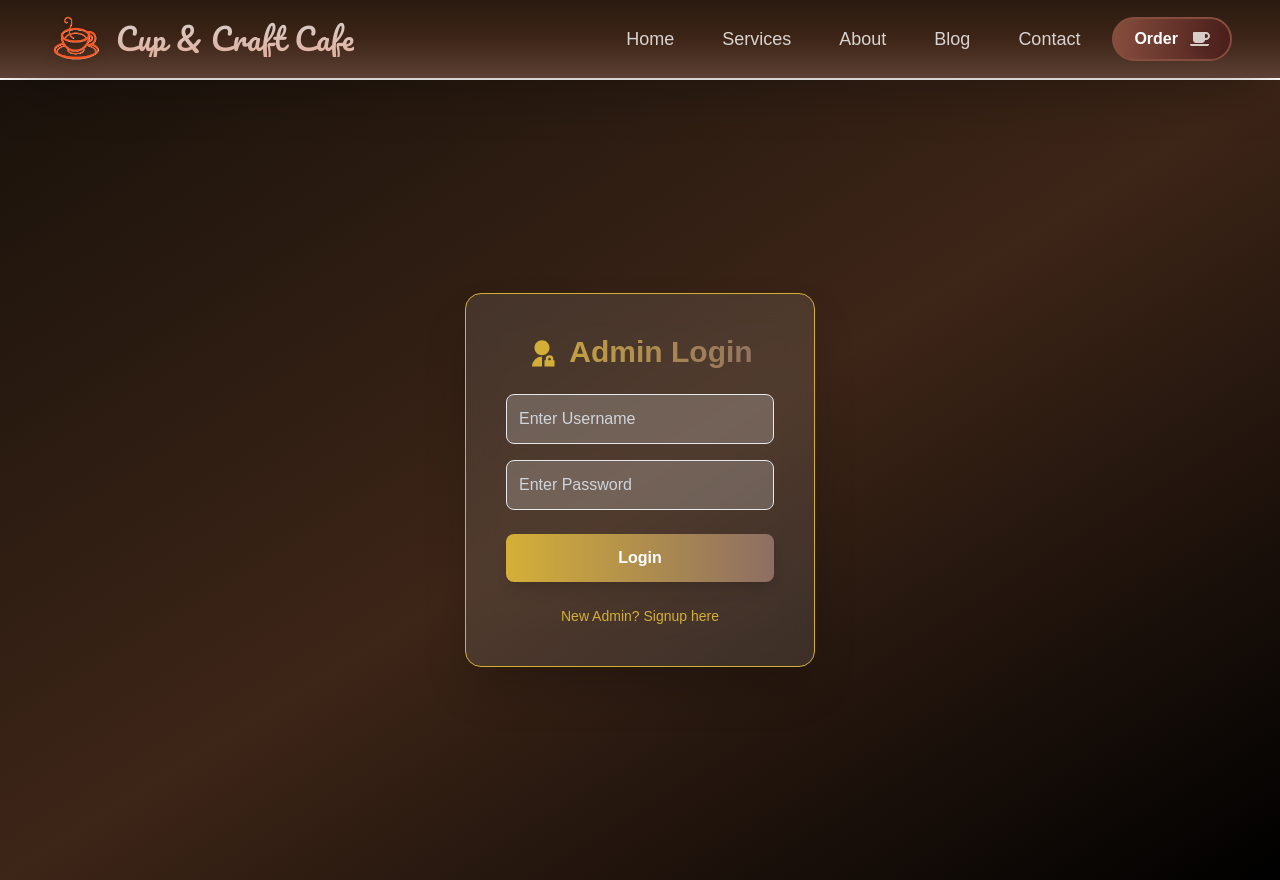
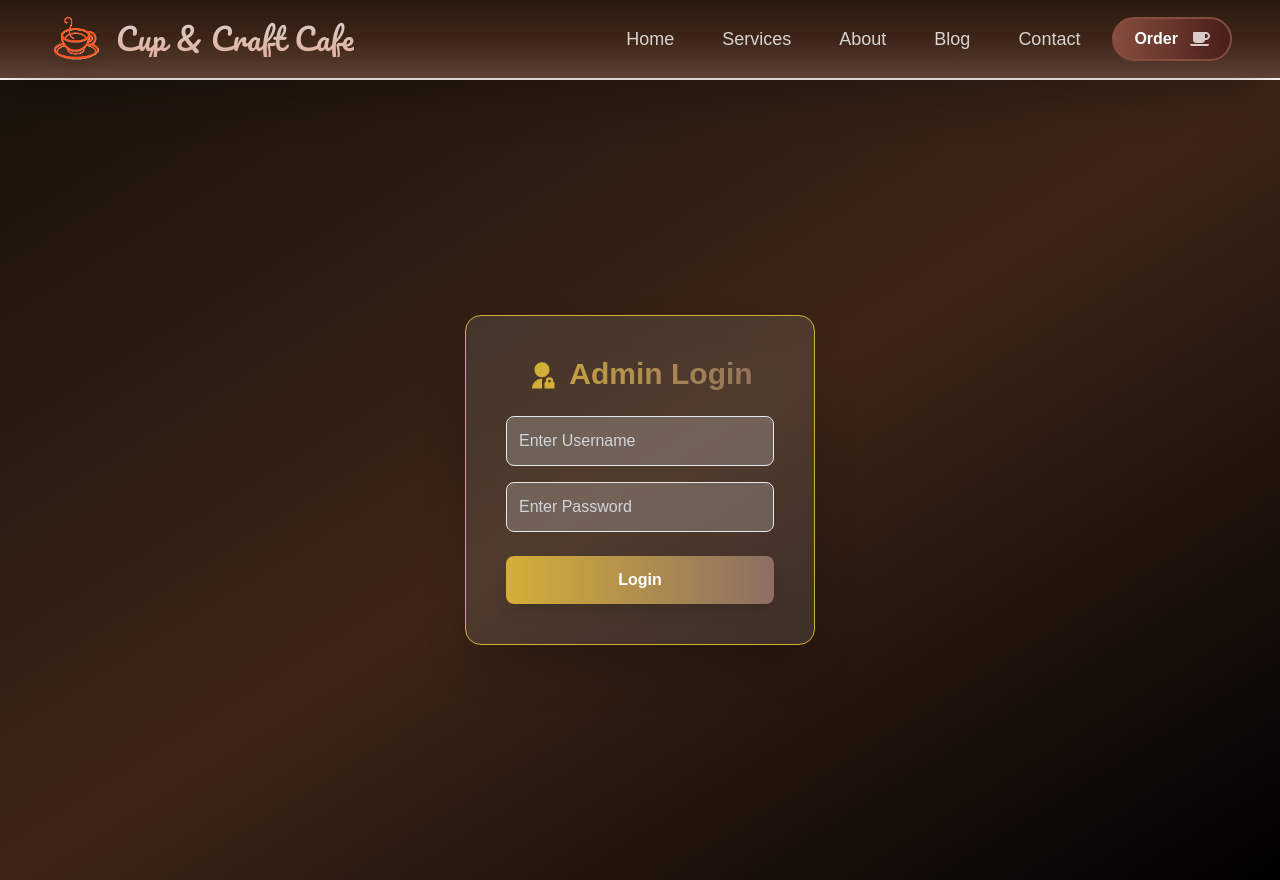
Before and after one commit to QuickCode2/Cup---Craft-front, a React (Vite) app: page /admin in a window 1280 px wide. Built offline with nearby package versions, Linux system fonts and the light colour scheme.

Commit message:
Update AdminAuth.jsx

```diff
--- a/src/components/AdminPanel/AdminAuth.jsx
+++ b/src/components/AdminPanel/AdminAuth.jsx
@@ -4,14 +4,15 @@ import { motion } from "framer-motion";
 import { RiAdminFill } from "react-icons/ri";
 import toast, { Toaster } from "react-hot-toast";
 
+const ADMIN_USERNAME = "nitesh";
+const ADMIN_PASSWORD = "nitesh123";
 
 const AdminAuth = ({ onAuth }) => {
   const [username, setUsername] = useState("");
   const [password, setPassword] = useState("");
-  const [isLogin, setIsLogin] = useState(true);
   const [loading, setLoading] = useState(false);
 
-  const handleSubmit = async (e) => {
+  const handleSubmit = (e) => {
     e.preventDefault();
 
     if (!username || !password) {
@@ -21,119 +22,75 @@ const AdminAuth = ({ onAuth }) => {
 
     setLoading(true);
 
-    try {
-      const endpoint = isLogin ? "login" : "signup";
+    setTimeout(() => {
+      //
+      if (
+        username === ADMIN_USERNAME &&
+        password === ADMIN_PASSWORD
+      ) {
+        //
+        localStorage.setItem("adminToken", "secure-admin-token");
 
-      const res = await fetch(`http://localhost:5000/api/admin/${endpoint}`, {
-        method: "POST",
-        headers: {
-          "Content-Type": "application/json",
-        },
-        body: JSON.stringify({ username, password }),
-      });
+        toast.success("Login Successful!");
 
-      let data = {};
-      try {
-        data = await res.json();
-      } catch {
-        data = {};
+        setTimeout(() => {
+          onAuth(true);
+        }, 800);
+      } else {
+        toast.error("Invalid username or password");
       }
 
-      // ERROR
-      if (!res.ok) {
-      if (data.message) {
-        toast.error(data.message); // backend ka message show hoga
-      } else {
-        toast.error("Something went wrong");
-      }
       setLoading(false);
-      return;
-    }
-
-      //SUCCESS
-      toast.success(isLogin ? "Login Successful!" : "Signup Successful!");
-
-      if (data.token) {
-        localStorage.setItem("adminToken", data.token);
-      }
-
-      if (isLogin) {
-        //Login ke case me hi authenticate karo
-        setTimeout(() => {
-          onAuth(true);
-        }, 1500);
-      } else {
-        //Signup ke baad login screen pe redirect
-        setTimeout(() => {
-          setIsLogin(true);
-          setUsername("");
-          setPassword("");
-        }, 1500);
-      }
-    } catch (error) {
-      console.error(error);
-      toast.error("Server error");
-    } finally {
-      setLoading(false);
-    }
+    }, 800);
   };
 
   return (
     <div className="flex items-center justify-center min-h-screen bg-gradient-to-br from-[#1a120b] via-[#3d2517] to-black text-white">
-      <Toaster position="top-center" reverseOrder={false} />
+      <Toaster position="top-center" />
+
       <motion.form
         onSubmit={handleSubmit}
         className="bg-white/10 backdrop-blur-lg p-10 rounded-2xl shadow-2xl w-[350px] border border-[#D4AF37]"
-        initial={{ scale: 0.8, opacity: 0, rotateY: -20 }}
-        animate={{ scale: 1, opacity: 1, rotateY: 0 }}
-        transition={{ duration: 0.6, ease: "easeOut" }}
+        initial={{ scale: 0.8, opacity: 0 }}
+        animate={{ scale: 1, opacity: 1 }}
+        transition={{ duration: 0.5 }}
       >
         <h2 className="text-3xl font-bold mb-6 text-center bg-clip-text text-transparent bg-gradient-to-r from-[#D4AF37] to-[#8d6e63]">
           <RiAdminFill className="inline mr-3 text-3xl text-[#D4AF37]" />
-          {isLogin ? "Admin Login" : "Admin Signup"}
+          Admin Login
         </h2>
 
-        <motion.input
+        {/* Username */}
+        <input
           type="text"
           placeholder="Enter Username"
           value={username}
           onChange={(e) => setUsername(e.target.value)}
           className="border p-3 w-full mb-4 rounded-lg bg-white/20 text-white placeholder-gray-300 focus:outline-none focus:ring-2 focus:ring-[#D4AF37]"
-          whileFocus={{ scale: 1.02 }}
           required
         />
 
-        <motion.input
+        {/* Password */}
+        <input
           type="password"
           placeholder="Enter Password"
           value={password}
           onChange={(e) => setPassword(e.target.value)}
           className="border p-3 w-full mb-6 rounded-lg bg-white/20 text-white placeholder-gray-300 focus:outline-none focus:ring-2 focus:ring-[#D4AF37]"
-          whileFocus={{ scale: 1.02 }}
           required
         />
 
+        {/* Button */}
         <motion.button
           type="submit"
           disabled={loading}
-          className={`bg-gradient-to-r from-[#D4AF37] to-[#8d6e63] text-white px-6 py-3 rounded-lg w-full font-semibold shadow-lg ${
+          className={`w-full py-3 rounded-lg font-semibold shadow-lg bg-gradient-to-r from-[#D4AF37] to-[#8d6e63] ${
             loading ? "opacity-70 cursor-not-allowed" : ""
           }`}
-          whileHover={{ scale: 1.05 }}
           whileTap={{ scale: 0.95 }}
         >
-          {loading ? "Processing..." : isLogin ? "Login" : "Signup"}
+          {loading ? "Checking..." : "Login"}
         </motion.button>
-
-        <motion.p
-          className="mt-6 text-sm text-[#D4AF37] text-center cursor-pointer hover:underline"
-          onClick={() => setIsLogin(!isLogin)}
-          initial={{ opacity: 0 }}
-          animate={{ opacity: 1 }}
-          transition={{ duration: 0.5 }}
-        >
-          {isLogin ? "New Admin? Signup here" : "Already have account? Login"}
-        </motion.p>
       </motion.form>
     </div>
   );
```
